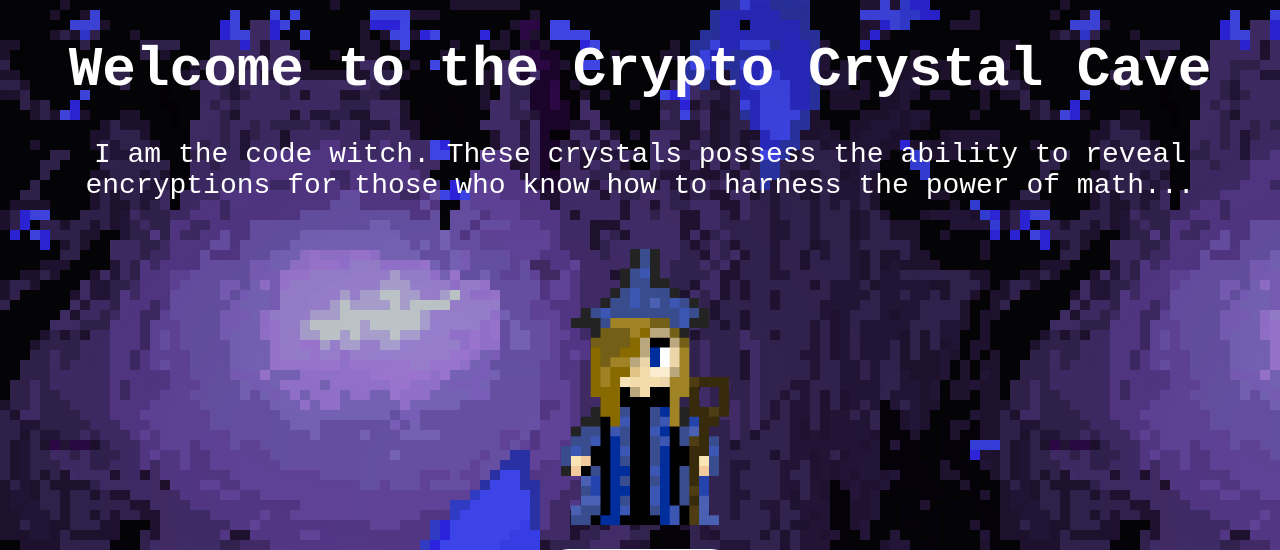
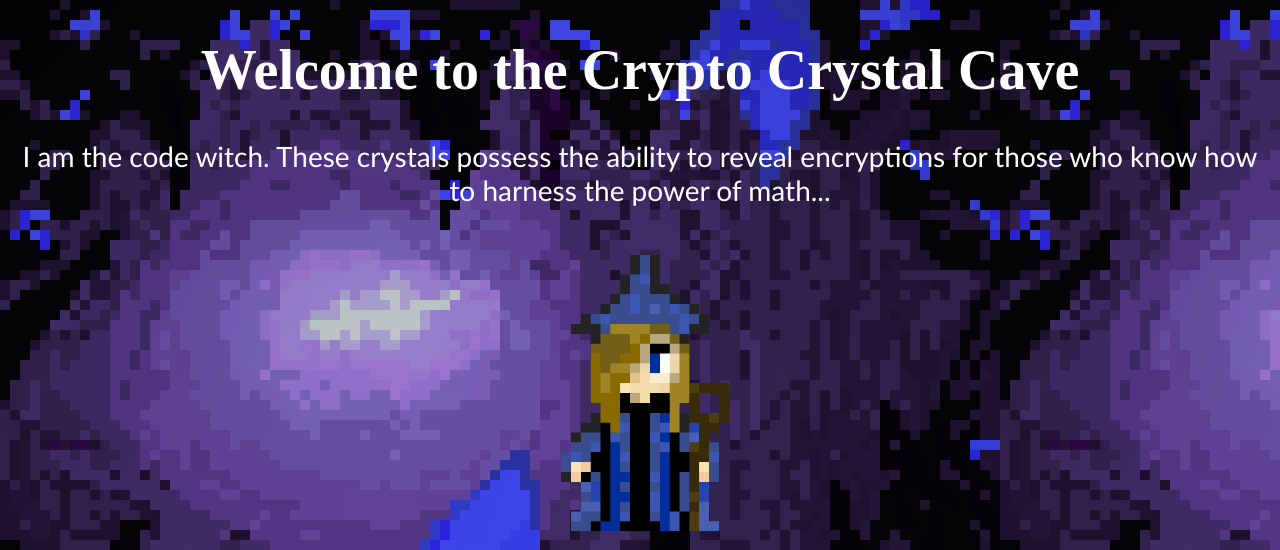
Before and after one commit to alicemb00/VHacks2020, a Flask app: page / in a window 1280 px wide. Shown: the top 550 px of the page. Run offline with Flask 2, Linux system fonts and the light colour scheme.

Commit message:
changed font again

```diff
--- a/static/main.css
+++ b/static/main.css
@@ -5,25 +5,25 @@ body {
 h1 {
     color: white;
     text-align: center;
-    font-family: 'Courier New', Courier, monospace;
+    ffont-family: 'Trebuchet MS', 'Lucida Sans Unicode', 'Lucida Grande', 'Lucida Sans', Arial, sans-serif;
 }
 
 p {
     color: white;
     text-align: center;
-    font-family: 'Courier New', Courier, monospace;
+    font-family: 'Trebuchet MS', 'Lucida Sans Unicode', 'Lucida Grande', 'Lucida Sans', Arial, sans-serif;
 }
 
 h4 {
     color: white;
     text-align: center;
-    font-family: 'Courier New', Courier, monospace;
+    font-family: 'Trebuchet MS', 'Lucida Sans Unicode', 'Lucida Grande', 'Lucida Sans', Arial, sans-serif;
 }
 
 h3 {
     color: white;
     text-align: center;
-    font-family: 'Courier New', Courier, monospace;
+    font-family: 'Trebuchet MS', 'Lucida Sans Unicode', 'Lucida Grande', 'Lucida Sans', Arial, sans-serif;
 }
 
 .my-button {
```
